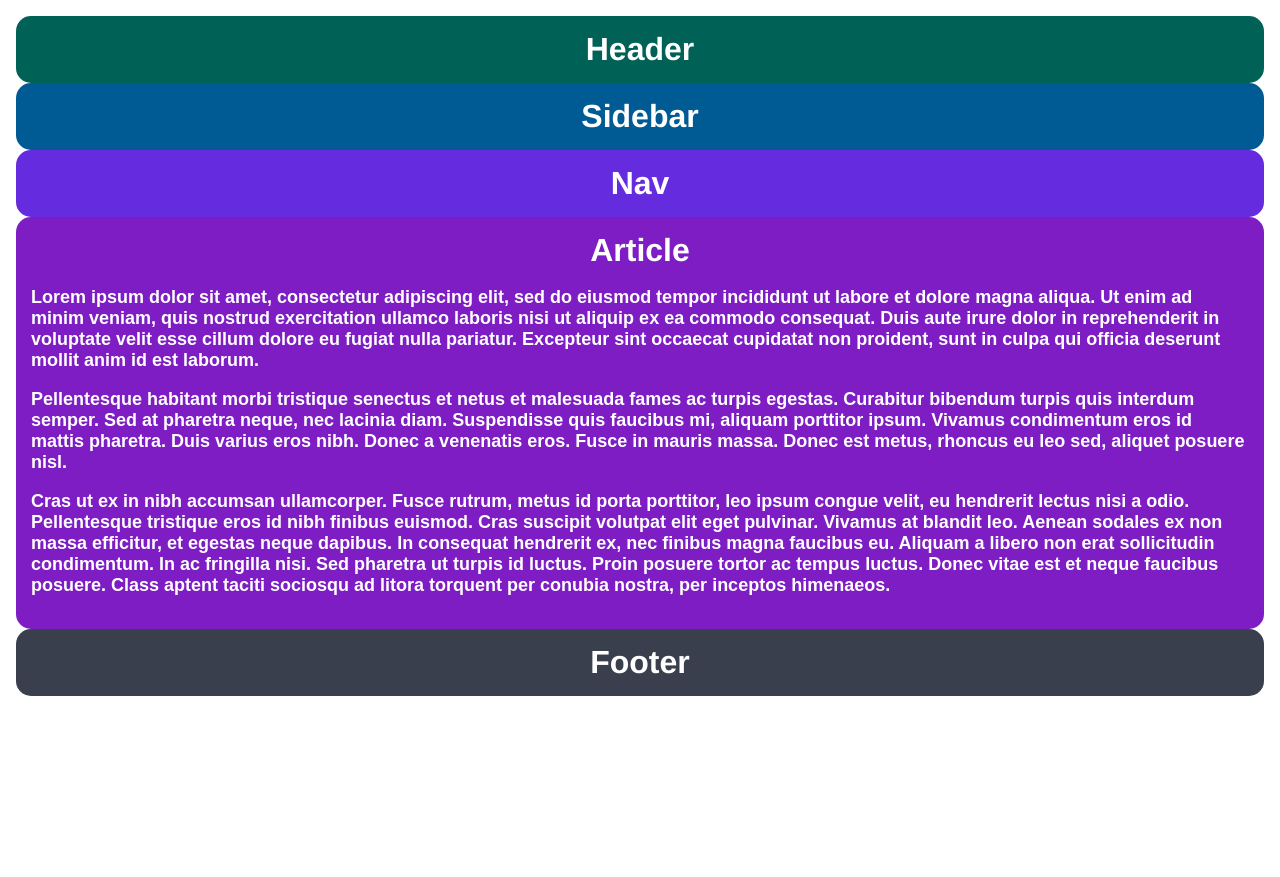
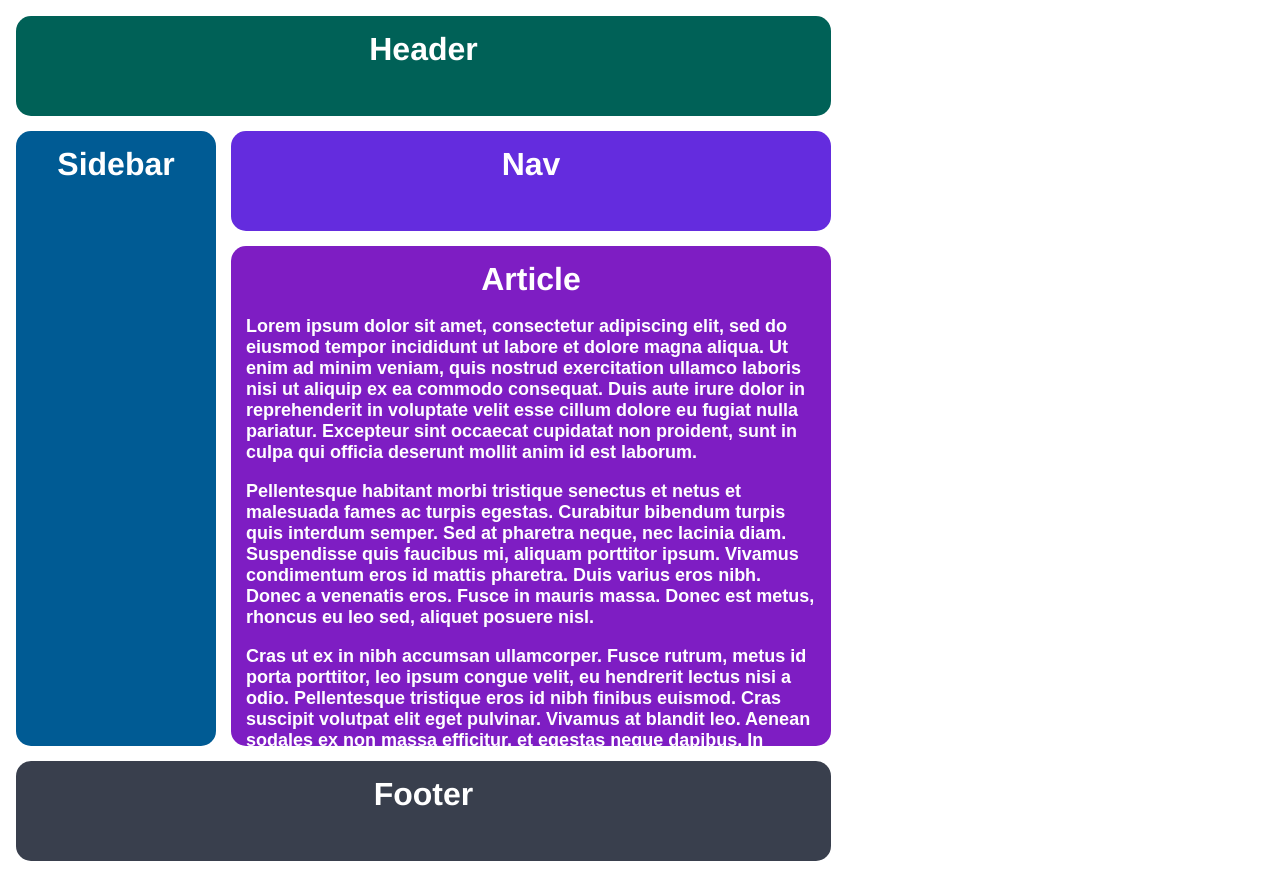
Before and after one commit to Chaostradamus/ChaodinSon, a plain HTML site: page index.html in a window 1280 px wide. Before the commit the page ends 800 px from the top, so only its background shows below. Drawn offline with Linux system fonts and the light colour scheme.

Commit message:
finished

```diff
--- a/style.css
+++ b/style.css
@@ -25,7 +25,7 @@ html {
 }
 
 .sidebar {
-  background-color: #005B94;
+  background-color: #005b94;
 }
 
 .nav {
@@ -33,7 +33,7 @@ html {
 }
 
 .article {
-  background-color: #7E1DC3;
+  background-color: #7e1dc3;
 }
 
 .footer {
@@ -46,3 +46,32 @@ html {
   color: white;
   text-align: left;
 }
+
+.container {
+  display: grid;
+  grid-template-columns: 200px 600px;
+  grid-template-rows: 100px 100px 500px 100px;
+  gap: 15px;
+}
+
+.header {
+  grid-column: 1/ 3;
+}
+
+.sidebar {
+  grid-row: 2/4;
+}
+
+.nav {
+  grid-column: 2/3;
+  grid-row: 2/3;
+}
+
+.article {
+  grid-column: 2/3;
+  grid-row: 3/4;
+}
+
+.footer {
+  grid-column: 1/3;
+}
```
